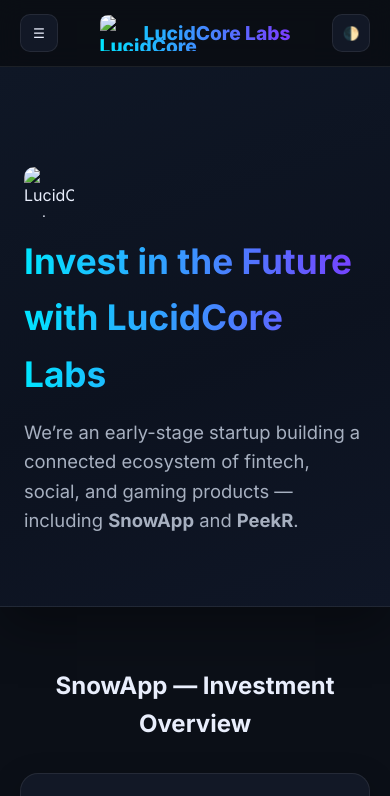
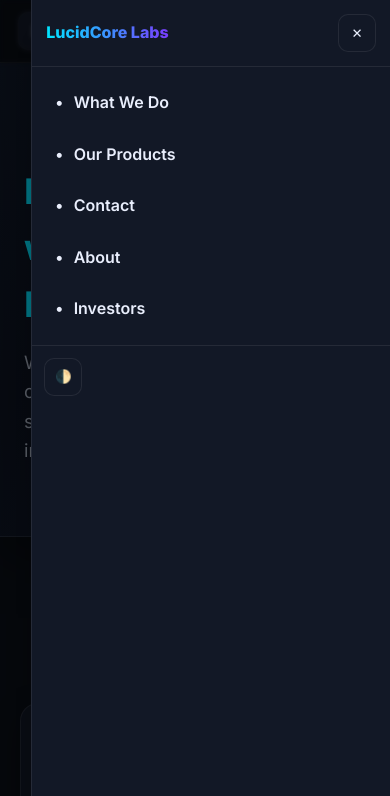
Before and after one commit to uksoldiers123-lab/LucidCore-Labs-, a plain HTML site: page investors.html in a window 390 px wide. Both pictures are taken after a click on the button "Open menu". Shown: the top 796 px of the page. Drawn offline with Linux system fonts and the light colour scheme.

Commit message:
Revamp header and navigation for mobile responsiveness
Refactor header and navigation structure for improved accessibility and mobile support.

```diff
--- a/investors.html
+++ b/investors.html
@@ -5,38 +5,52 @@
   <meta name="viewport" content="width=device-width, initial-scale=1, viewport-fit=cover" />
   <title>Investors | LucidCore Labs</title>
   <meta name="description" content="Investment overview for LucidCore Labs, the early-stage startup behind SnowApp and PeekR." />
-  <link rel="icon" type="image/png" href="lucidcore-icon.png" />
   <link href="https://fonts.googleapis.com/css2?family=Inter:wght@400;600;700;800&display=swap" rel="stylesheet" />
   <style>
-    :root{--cyan:#00e5ff;--purple:#7a3cff;--bg:#0b0f17;--surface:#121826;--text:#e9eefc;--muted:#a7b0c0;--line:rgba(255,255,255,.08);--shadow:0 20px 50px rgba(0,0,0,.35);--ease:cubic-bezier(.22,.61,.36,1)}
+    :root{--cyan:#00e5ff;--purple:#7a3cff;--bg:#0b0f17;--surface:#121826;--text:#e9eefc;--muted:#a7b0c0;--line:rgba(255,255,255,.08);--ease:cubic-bezier(.22,.61,.36,1)}
     [data-theme="light"]{--bg:#f7f9ff;--surface:#fff;--text:#0b0f17;--muted:#4a5568;--line:rgba(0,0,0,.08)}
     *{box-sizing:border-box;margin:0;padding:0}
     body{font-family:'Inter',sans-serif;background:var(--bg);color:var(--text);line-height:1.6}
 
-    header{position:sticky;top:0;z-index:10;background:rgba(10,14,21,0.8);backdrop-filter:blur(12px);border-bottom:1px solid var(--line)}
-    .nav{max-width:1100px;margin:auto;display:flex;align-items:center;justify-content:space-between;padding:14px 20px}
-    .brand{display:flex;align-items:center;gap:.5rem;font-weight:800;font-size:1.2rem;background:linear-gradient(90deg,var(--cyan),var(--purple));-webkit-background-clip:text;-webkit-text-fill-color:transparent}
-    .brand img{width:36px;height:36px;border-radius:8px}
-    .desktop-nav ul{display:flex;list-style:none;gap:1.5rem;flex-wrap:wrap;justify-content:center}
-    .desktop-nav a{color:var(--text);opacity:.9;text-decoration:none;font-weight:600;transition:opacity .25s var(--ease)}
+    /* Header (same as index) */
+    header.site-header{position:sticky;top:0;z-index:1000;background:rgba(10,14,21,.75);backdrop-filter:blur(12px);border-bottom:1px solid var(--line)}
+    .nav-wrap{max-width:1100px;margin:auto;display:flex;align-items:center;justify-content:space-between;padding:12px 18px}
+    .brand{display:flex;align-items:center;gap:.55rem;text-decoration:none}
+    .brand .brand-text{font-weight:800;font-size:1.15rem;background:linear-gradient(90deg,var(--cyan),var(--purple));-webkit-background-clip:text;-webkit-text-fill-color:transparent}
+    .desktop-nav{display:flex}
+    .desktop-nav ul{display:flex;gap:1.25rem;list-style:none;margin:0;padding:0}
+    .desktop-nav a{color:var(--text);text-decoration:none;font-weight:600;opacity:.9;transition:opacity .2s var(--ease)}
     .desktop-nav a:hover,.desktop-nav a.active{opacity:1}
+    .controls{display:flex;gap:.5rem}
     .btn-icon{display:inline-grid;place-items:center;width:38px;height:38px;border-radius:10px;border:1px solid var(--line);background:var(--surface);color:var(--text)}
-    .hamburger{display:none}
-    @media(max-width:760px){.desktop-nav{display:none}.hamburger{display:inline-grid}}
+    .menu-toggle{display:none}
+    @media (max-width: 860px){.desktop-nav{display:none}.menu-toggle{display:inline-grid}}
 
-    .hero{text-align:left;padding:100px 24px 70px;background:linear-gradient(160deg,#0f1726 0%,#0c121f 55%,#0f1626 100%);box-shadow:var(--shadow);border-bottom:1px solid var(--line)}
+    .mobile-panel{position:fixed;inset:0;height:100vh;background:rgba(0,0,0,.45);backdrop-filter:blur(2px);display:none;opacity:0;transition:opacity .2s var(--ease)}
+    .mobile-panel.is-open{display:block;opacity:1}
+    .mobile-sheet{position:absolute;top:0;right:0;width:min(92vw,380px);height:100%;background:var(--surface);border-left:1px solid var(--line);transform:translateX(100%);transition:transform .28s var(--ease);box-shadow:0 20px 50px rgba(0,0,0,.35)}
+    .mobile-panel.is-open .mobile-sheet{transform:translateX(0)}
+    .mobile-head{display:flex;align-items:center;justify-content:space-between;padding:14px;border-bottom:1px solid var(--line)}
+    .mobile-brand{display:flex;align-items:center;gap:.6rem;font-weight:800}
+    .mobile-brand .brand-text{background:linear-gradient(90deg,var(--cyan),var(--purple));-webkit-background-clip:text;-webkit-text-fill-color:transparent}
+    .mobile-nav{padding:10px 12px}
+    .mobile-nav a{display:flex;align-items:center;gap:.65rem;padding:12px 10px;border-radius:12px;text-decoration:none;color:var(--text);font-weight:600;border:1px solid transparent}
+    .mobile-nav a:hover{background:rgba(255,255,255,.05);border-color:var(--line)}
+    .mobile-foot{margin-top:auto;padding:12px;border-top:1px solid var(--line);display:flex;gap:.5rem}
+    .visually-hidden{position:absolute!important;clip:rect(1px,1px,1px,1px);padding:0!important;border:0!important;height:1px!important;width:1px!important;overflow:hidden}
+    body.no-scroll{overflow:hidden}
+
+    /* Page */
+    .hero{text-align:left;padding:100px 24px 70px;background:linear-gradient(160deg,#0f1726 0%,#0c121f 55%,#0f1626 100%);box-shadow:0 20px 50px rgba(0,0,0,.35);border-bottom:1px solid var(--line)}
     .hero .container{max-width:1100px;margin:auto;display:flex;align-items:center;gap:1rem;flex-wrap:wrap}
-    .hero img{width:50px;height:50px;border-radius:10px}
     .hero h1{font-size:clamp(2.2rem,4vw,3.2rem);background:linear-gradient(90deg,var(--cyan),var(--purple));-webkit-background-clip:text;-webkit-text-fill-color:transparent;margin-bottom:16px}
     .hero p{color:var(--muted);font-size:1.15rem;max-width:700px;margin:0}
 
     section{padding:60px 20px}
     h2.title{text-align:center;margin-bottom:30px}
-
     .pitch{max-width:1100px;margin:auto;background:var(--surface);border:1px solid var(--line);border-radius:18px;padding:30px;box-shadow:0 10px 30px rgba(0,0,0,.25)}
     .pitch h3{background:linear-gradient(90deg,var(--cyan),var(--purple));-webkit-background-clip:text;-webkit-text-fill-color:transparent;margin-top:25px;margin-bottom:10px}
     .pitch p{color:var(--muted);margin-bottom:10px}
-    .pitch ul{margin-left:20px;color:var(--muted)}
 
     .summary{max-width:1100px;margin:auto;display:grid;gap:18px;grid-template-columns:repeat(auto-fit,minmax(260px,1fr))}
     .card{background:var(--surface);border:1px solid var(--line);border-radius:18px;padding:20px;box-shadow:0 10px 24px rgba(0,0,0,.25)}
@@ -54,26 +68,45 @@
   </style>
 </head>
 <body>
-  <header>
-    <div class="nav">
-      <button class="btn-icon hamburger" id="openMenu" aria-label="Open menu">☰</button>
-      <div class="brand"><img src="lucidcore-icon.png" alt="LucidCore icon"/> LucidCore Labs</div>
-      <div class="desktop-nav">
+  <header class="site-header" role="banner">
+    <div class="nav-wrap">
+      <button class="btn-icon menu-toggle" id="menuToggle" aria-expanded="false" aria-controls="mobilePanel" aria-label="Open menu">☰</button>
+      <a class="brand" href="index.html"><span class="brand-text">LucidCore Labs</span></a>
+      <nav class="desktop-nav" aria-label="Primary">
         <ul>
-          <li><a href="index.html">Home</a></li>
           <li><a href="index.html#what">What We Do</a></li>
           <li><a href="index.html#products">Our Products</a></li>
           <li><a href="index.html#contact">Contact</a></li>
-          <li><a href="investors.html" class="active">Investors</a></li>
+          <li><a href="about.html">About</a></li>
+          <li><a class="active" href="investors.html">Investors</a></li>
         </ul>
+      </nav>
+      <div class="controls"><button class="btn-icon" id="themeToggle" aria-label="Toggle light/dark">🌓</button></div>
+    </div>
+
+    <div class="mobile-panel" id="mobilePanel" aria-hidden="true">
+      <div class="mobile-sheet" role="dialog" aria-modal="true" aria-labelledby="mobileMenuTitle">
+        <div class="mobile-head">
+          <div class="mobile-brand"><span class="brand-text" id="mobileMenuTitle">LucidCore Labs</span></div>
+          <button class="btn-icon" id="menuClose" aria-label="Close menu">✕</button>
+        </div>
+        <nav class="mobile-nav" aria-label="Mobile">
+          <a href="index.html#what"><span>•</span><span>What We Do</span></a>
+          <a href="index.html#products"><span>•</span><span>Our Products</span></a>
+          <a href="index.html#contact"><span>•</span><span>Contact</span></a>
+          <a href="about.html"><span>•</span><span>About</span></a>
+          <a href="investors.html"><span>•</span><span>Investors</span></a>
+        </nav>
+        <div class="mobile-foot">
+          <button class="btn-icon" id="mobileThemeToggle" aria-label="Toggle light/dark">🌓</button>
+          <span class="visually-hidden" aria-live="polite" id="menuStatus"></span>
+        </div>
       </div>
-      <div class="controls"><button class="btn-icon" id="themeToggle" aria-label="Toggle light/dark">🌓</button></div>
     </div>
   </header>
 
   <section class="hero">
     <div class="container">
-      <img src="lucidcore-icon.png" alt="LucidCore Labs Logo">
       <div>
         <h1>Invest in the Future with LucidCore Labs</h1>
         <p>We’re an early-stage startup building a connected ecosystem of fintech, social, and gaming products — including <strong>SnowApp</strong> and <strong>PeekR</strong>.</p>
@@ -176,10 +209,28 @@
 
   <script>
     document.getElementById('y').textContent = new Date().getFullYear();
-    const root = document.documentElement;
-    document.getElementById('themeToggle').addEventListener('click', ()=> {
-      root.dataset.theme = root.dataset.theme === 'light' ? 'dark' : 'light';
-    });
+
+    (function(){
+      const root=document.documentElement;
+      function toggleTheme(){ root.dataset.theme = root.dataset.theme==='light'?'dark':'light'; try{localStorage.setItem('theme',root.dataset.theme);}catch(e){} }
+      document.getElementById('themeToggle')?.addEventListener('click',toggleTheme);
+      document.getElementById('mobileThemeToggle')?.addEventListener('click',toggleTheme);
+      try{ const saved=localStorage.getItem('theme'); if(saved) root.dataset.theme=saved; }catch(e){}
+    })();
+
+    (function(){
+      const body=document.body, panel=document.getElementById('mobilePanel'), sheet=panel.querySelector('.mobile-sheet');
+      const toggle=document.getElementById('menuToggle'), closeBtn=document.getElementById('menuClose'), status=document.getElementById('menuStatus');
+      const focusable='a[href], button:not([disabled]), textarea, input, select, [tabindex]:not([tabindex="-1"])';
+      let lastFocused=null, trapHandler=null;
+      function openMenu(){ lastFocused=document.activeElement; panel.classList.add('is-open'); panel.setAttribute('aria-hidden','false'); toggle.setAttribute('aria-expanded','true'); body.classList.add('no-scroll'); status.textContent='Menu opened'; setTimeout(()=>{(sheet.querySelector(focusable)||sheet).focus();},0); trapFocus(true);}
+      function closeMenu(){ panel.classList.remove('is-open'); panel.setAttribute('aria-hidden','true'); toggle.setAttribute('aria-expanded','false'); body.classList.remove('no-scroll'); status.textContent='Menu closed'; trapFocus(false); lastFocused && lastFocused.focus(); }
+      toggle.addEventListener('click',openMenu); closeBtn.addEventListener('click',closeMenu);
+      panel.addEventListener('click',(e)=>{ if(!sheet.contains(e.target)) closeMenu(); });
+      window.addEventListener('keydown',(e)=>{ if(e.key==='Escape' && panel.classList.contains('is-open')) closeMenu(); });
+      panel.querySelectorAll('a').forEach(a=>a.addEventListener('click',closeMenu));
+      function trapFocus(enable){ if(enable){ trapHandler=function(e){ if(e.key!=='Tab')return; const nodes=sheet.querySelectorAll(focusable); if(!nodes.length)return; const first=nodes[0], last=nodes[nodes.length-1]; if(e.shiftKey&&document.activeElement===first){e.preventDefault();last.focus();}else if(!e.shiftKey&&document.activeElement===last){e.preventDefault();first.focus();}}; window.addEventListener('keydown',trapHandler);} else if(trapHandler){ window.removeEventListener('keydown',trapHandler); trapHandler=null; } }
+    })();
   </script>
 </body>
-</html>
+  </html>
```
